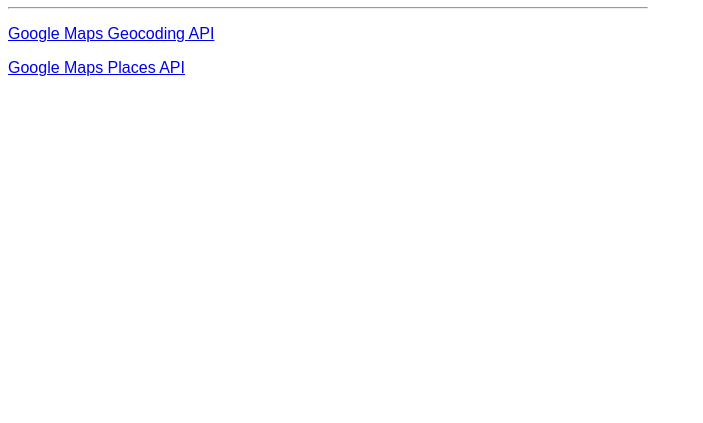
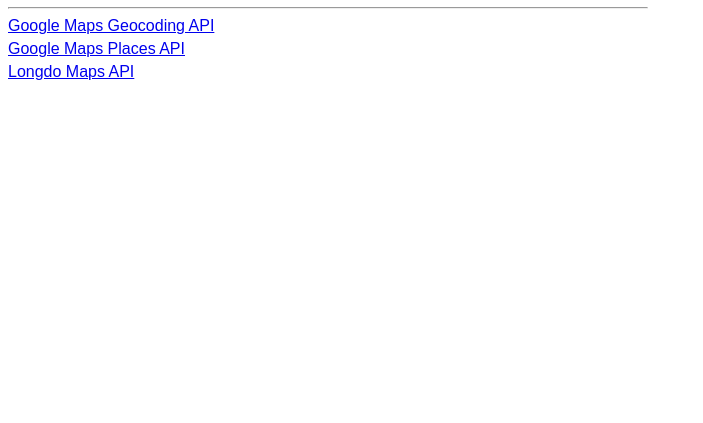
Before and after one commit to themiddnight/get-geolocation, a plain HTML site: page index.html in a window 1280 px wide. Shown: the part 377-800 px from the top of the page, without its empty margins (0-703 px from the left). Drawn offline with Linux system fonts and the light colour scheme.

Commit message:
Add Longdo Maps API to footer

```diff
--- a/index.html
+++ b/index.html
@@ -47,12 +47,17 @@
   </div>
   <hr>
   <footer class="div-center">
-    <p><a href="https://developers.google.com/maps/documentation/geocoding/requests-reverse-geocoding">
-      Google Maps Geocoding API
-    </a></p>
-    <p><a href="https://developers.google.com/maps/documentation/places/web-service/op-overview">
-      Google Maps Places API
-    </a></p>
+    <div class="div-form">
+      <a href="https://developers.google.com/maps/documentation/geocoding/requests-reverse-geocoding">
+        Google Maps Geocoding API
+      </a>
+      <a href="https://developers.google.com/maps/documentation/places/web-service/op-overview">
+        Google Maps Places API
+      </a>
+      <a href="https://api.longdo.com/map/doc/rest.php">
+        Longdo Maps API
+      </a>
+    </div>
   </footer>
 
   <script type="module" src="script.js"></script>
```
